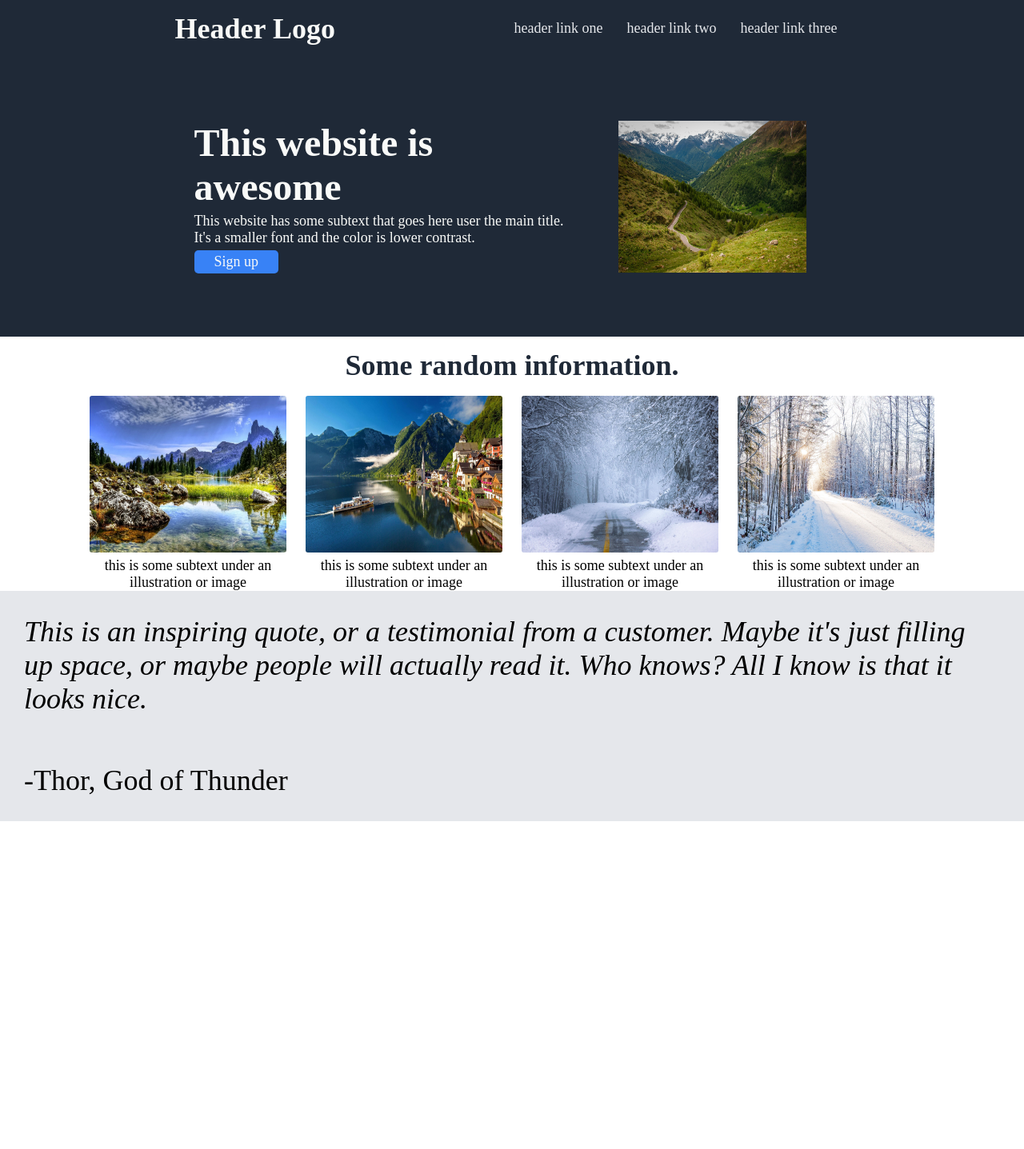
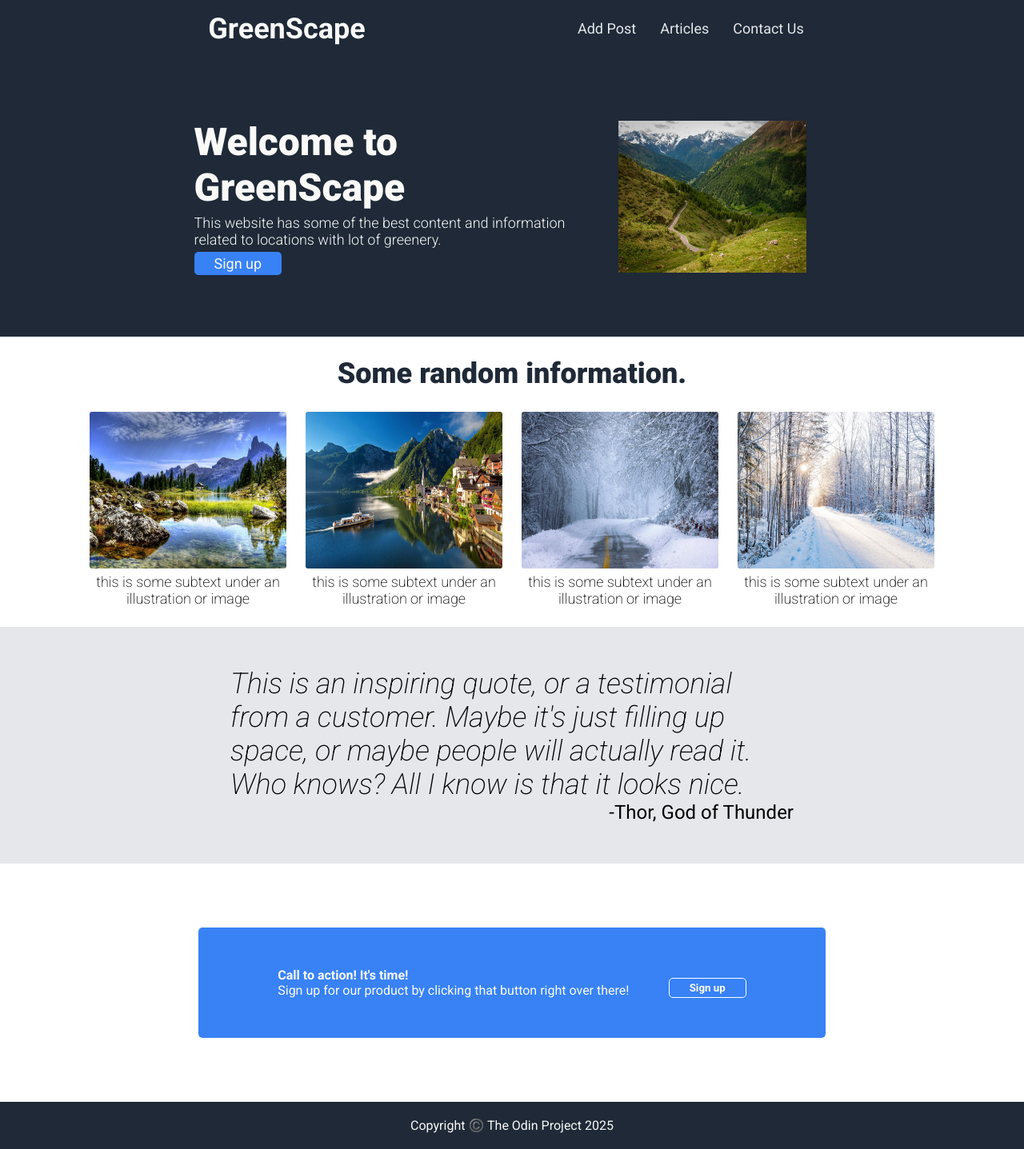
Before and after one commit to SoraK93/landing-page-project, a plain HTML site: page index.html in a window 1280 px wide. Shown: the whole page at 80% size. Before the commit the page ends 1027 px from the top, so only its background shows below. Drawn offline with Linux system fonts and the light colour scheme.

Commit message:
ADD COMPLETE STYLE AND MINOR CONTENT UPDATE

```diff
--- a/css/style.css
+++ b/css/style.css
@@ -6,7 +6,7 @@
     padding: 0;
     box-sizing: border-box;
     /* outline: 1px solid red; */
-    font-family: "robote";
+    font-family: "roboto";
 }
 
 /* Nav Section */
@@ -55,17 +55,19 @@
 }
 .intro-para{
     padding-right: 20px;
+    font-weight: 300;
 }
 
 /* Extra Info Section */
 #extra-info h2{
     text-align: center;
-    margin: 15px 0;
+    margin: 25px 0;
 }
 .info-box{
     display: flex;
     justify-content: center;
     gap: 20px;
+    margin: 25px 0;
 }
 .info-box div{
     width: 250px;
@@ -79,19 +81,54 @@
 }
 .info-box div p{
     text-align: center;
+    font-weight: 200;
 }
 
 /* Quote Section */
-#quote{
-    /* margin: 0; */
-    width: 100vw;
-    /* padding: 50px; */
+.quote p{
+
+    width: 55%;
+    margin: 0 auto;
 }
 .quote p:nth-child(1){
+    padding-top: 50px;
     font-style: italic;
+    font-weight: 200;
 }
-.quote p{
-    padding: 30px;
+.quote p:nth-child(2){
+    text-align: right;
+    padding-bottom: 50px;
+}
+
+/* Call-to-action Section */
+#call-to-action{
+    padding: 80px;
+}
+.call-to-action{
+    width: 70%;
+    padding: 50px;
+    margin: 0 auto;
+    border-radius: 5px;
+    display: flex;
+    justify-content: space-evenly;
+}
+.call-to-action>div>p:nth-child(1){
+    font-weight: 700;
+}
+.call-to-action div:nth-child(2){
+    border: 1px solid white;
+    border-radius: 5px;
+    align-self: flex-end;
+}
+.call-to-action div:nth-child(2) button{
+    font-weight: 700;
+    margin: auto 0;
+}
+
+/* Footer Section */
+footer{
+    text-align: center;
+    padding: 20px 0;
 }
 
 /* Button */
--- a/index.html
+++ b/index.html
@@ -10,13 +10,13 @@
     <header>
       <nav class="nav dark-bg">
         <div class="nav-header-logo mt-size white-text">
-          <h2>Header Logo</h2>
+          <h2>GreenScape</h2>
         </div>
         <div class="nav-header-links st-size grey-text">
           <ul>
-            <li>header link one</li>
-            <li>header link two</li>
-            <li>header link three</li>
+            <li>Add Post</li>
+            <li>Articles</li>
+            <li>Contact Us</li>
           </ul>
         </div>
       </nav>
@@ -24,10 +24,9 @@
     <main>
       <section id="intro" class="dark-bg">
         <div>
-          <h1 class="intro-heading lt-size bold white-text">This website is awesome</h1>
+          <h1 class="intro-heading lt-size bold white-text">Welcome to GreenScape</h1>
           <p class="intro-para st-size white-text">
-            This website has some subtext that goes here user the main title.
-            It's a smaller font and the color is lower contrast.
+            This website has some of the best content and information related to locations with lot of greenery.
           </p>
           <button class="intro-button blue-bg white-text st-size">Sign up</button>
         </div>
@@ -56,18 +55,18 @@
           </div>
         </div>
       </section>
-      <section id="quote">
-        <div class="quote grey-bg bt-size">
+      <section id="quote" class="grey-bg">
+        <div class="quote bt-size">
           <p>
             This is an inspiring quote, or a testimonial from a customer. Maybe
             it's just filling up space, or maybe people will actually read it.
             Who knows? All I know is that it looks nice.
           </p>
-          <p>-Thor, God of Thunder</p>
+          <p class="mt-size">-Thor, God of Thunder</p>
         </div>
       </section>
-      <!-- <section id="call-to-action">
-        <div class="call-to-action">
+      <section id="call-to-action">
+        <div class="call-to-action blue-bg white-text">
           <div>
             <p>Call to action! It's time!</p>
             <p>
@@ -75,13 +74,13 @@
             </p>
           </div>
           <div>
-            <button>Sign up</button>
+            <button class="blue-bg white-text">Sign up</button>
           </div>
         </div>
       </section>
     </main>
-    <footer>
+    <footer class="dark-bg white-text">
       <p>Copyright ©️ The Odin Project 2025</p>
-    </footer> -->
+    </footer>
   </body>
 </html>
```
